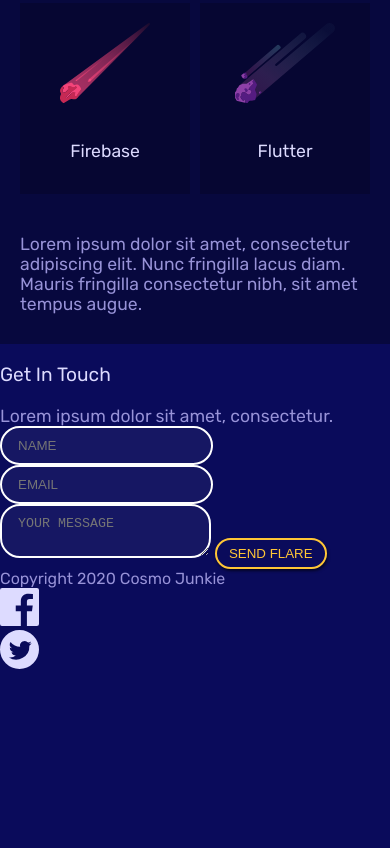
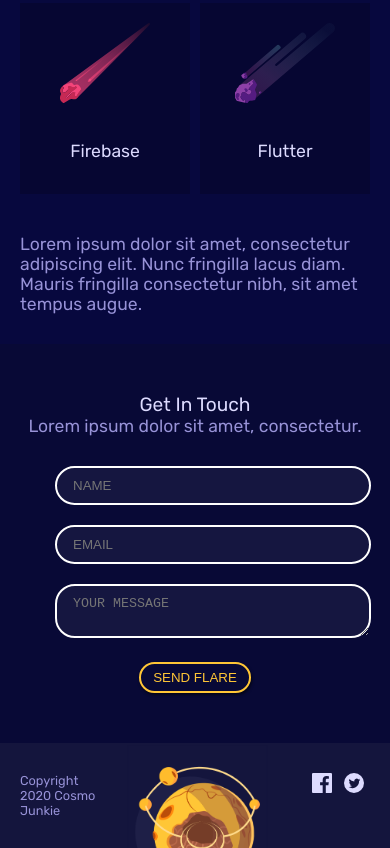
Before and after one commit to Amalanamdas/responsive-css-grid-build_tnn, a plain HTML site: page index.html in a window 390 px wide. Shown: the part 1331-2179 px from the top of the page. Before the commit the page ends 2004 px from the top, so only its background shows below. Drawn offline with Linux system fonts and the light colour scheme.

Commit message:
Mobile Layout done

```diff
--- a/index.html
+++ b/index.html
@@ -93,7 +93,7 @@
       </form>
     </section>
     <footer>
-      <div class="grig">
+      <div class="grid">
         <p class="copyright">Copyright 2020 Cosmo Junkie</p>
         <ul class="social">
           <li>
--- a/styles.css
+++ b/styles.css
@@ -151,6 +151,52 @@ h4 {
   height: 80px;
   margin: 10px auto;
 }
+#contact {
+  padding: 30px 20px;
+  background: #080936;
+}
+#contact h3,
+#contact p {
+  text-align: center;
+  margin-bottom: 0;
+}
+#contact form {
+  width: 80%;
+  max-width: 400px;
+  margin: 20px auto;
+  text-align: center;
+}
+#contact input,
+#contact textarea {
+  width: 100%;
+  margin: 10px 0;
+}
+#contact button {
+  margin-top: 10px;
+}
+footer {
+  padding: 30px 20px;
+  background-color: #14153d;
+  background-image: url('assets/footer_image.png');
+  background-size: 40%;
+  background-repeat: no-repeat;
+  background-position: top center;
+}
+footer .copyright {
+  grid-column: 1/3;
+  font-size: 0.8em;
+}
+footer .social {
+  grid-column: 7/9;
+  display: flex;
+  justify-content: flex-end;
+}
+footer li {
+  margin: 0 6px;
+}
+footer img {
+  width: 20px;
+}
 /* small tablet styles */
 @media screen and (min-width: 620px) {
 }
```
